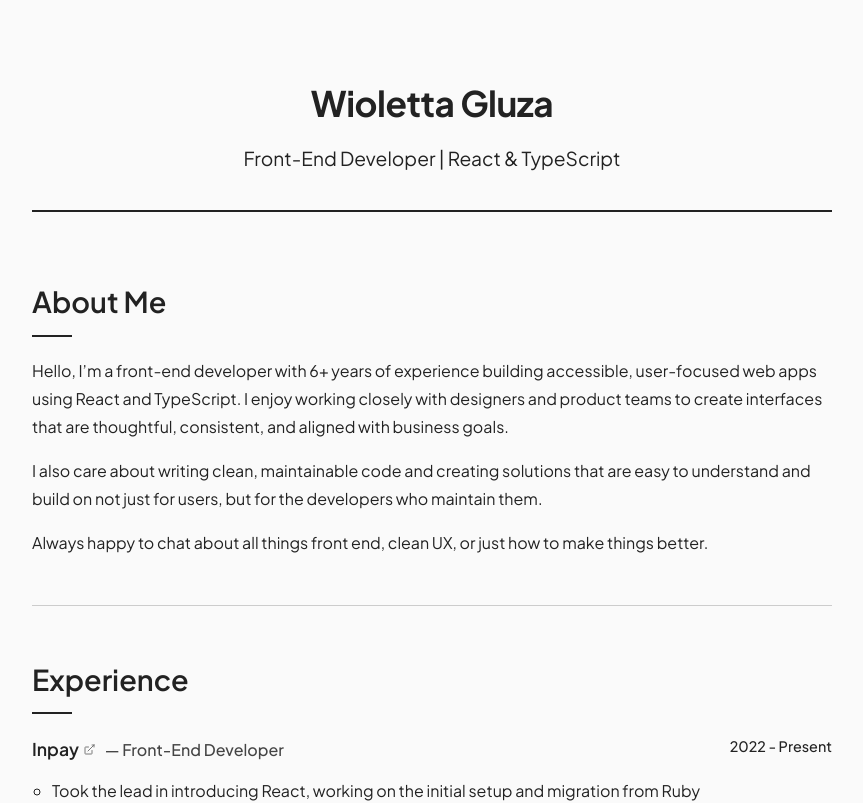
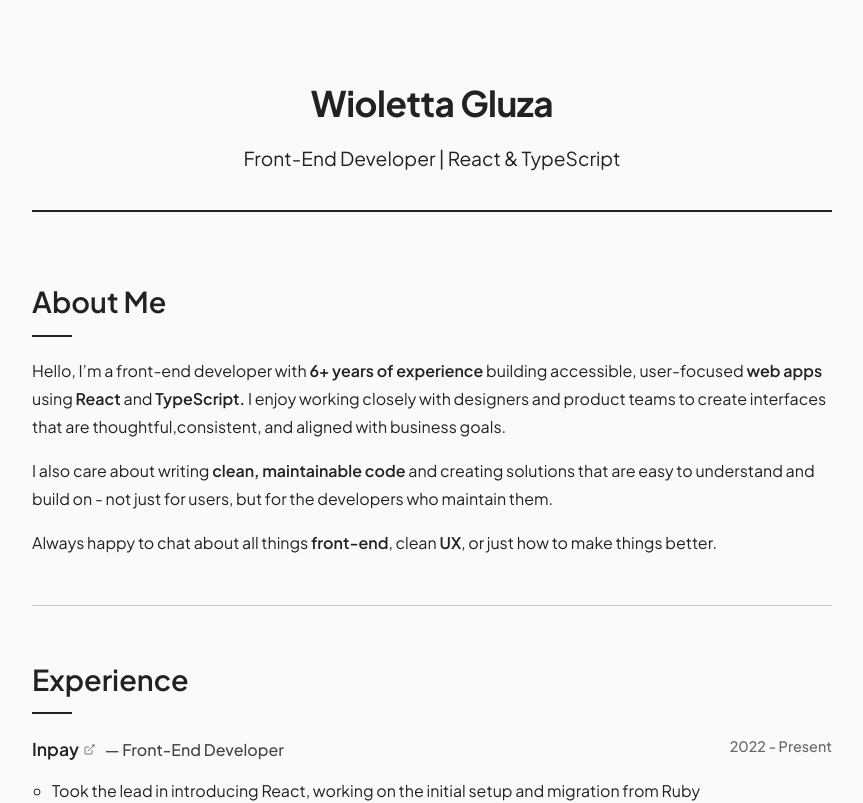
Before and after one commit to w-gluza/portfolio, a Next.js app: page / in a window 1280 px wide. Shown: the top 803 px of the page, without its empty margins (208-1071 px from the left). Built offline with nearby package versions, Linux system fonts and the light colour scheme.

Commit message:
feat: add Highlight component and apply emphasis to key phrases

```diff
--- /dev/null
+++ b/app/common/Highlight/Highlight.module.css
@@ -0,0 +1,15 @@
+.base {
+  color: var(--color-black);
+  font-weight: var(--weight-semibold);
+}
+
+.underline {
+  text-decoration: underline;
+  text-underline-offset: 2px;
+}
+
+.caps {
+  text-transform: uppercase;
+  letter-spacing: 0.05em;
+  font-weight: var(--weight-semibold);
+}
--- /dev/null
+++ b/app/common/Highlight/Highlight.tsx
@@ -0,0 +1,17 @@
+import { ReactNode } from "react";
+import clsx from "clsx";
+import styles from "./Highlight.module.css";
+
+type HighlightProps = {
+  children: ReactNode;
+  className?: string;
+  variant?: "base" | "underline" | "caps";
+};
+
+export const Highlight = ({
+  children,
+  className,
+  variant = "base",
+}: HighlightProps) => {
+  return <span className={clsx(styles[variant], className)}>{children}</span>;
+};
--- a/app/common/index.ts
+++ b/app/common/index.ts
@@ -1,5 +1,6 @@
 export { ExternalLink } from "./ExternalLink/ExternalLink";
 export { ExternalLinkIcon } from "./ExternalLinkIcon/ExternalLinkIcon";
 export { Heading } from "./Heading/Heading";
+export { Highlight } from "./Highlight/Highlight";
 export { Tag } from "./Tag/Tag";
 export { PageContainer, Article, Main } from "./Layout";
--- a/app/components/about/About.tsx
+++ b/app/components/about/About.tsx
@@ -1,24 +1,28 @@
-import { Heading, Article } from "../../common";
+import { Heading, Article, Highlight } from "../../common";
 
 export const About = () => (
   <Article>
     <Heading level={2}>About Me</Heading>
     <p>
-      <p>
-        Hello, I’m a front-end developer with 6+ years of experience building
-        accessible, user-focused web apps using React and TypeScript. I enjoy
-        working closely with designers and product teams to create interfaces
-        that are thoughtful, consistent, and aligned with business goals.
-      </p>
-      <p>
-        I also care about writing clean, maintainable code and creating
-        solutions that are easy to understand and build on not just for users,
-        but for the developers who maintain them.
-      </p>
-      <p>
-        Always happy to chat about all things front end, clean UX, or just how
-        to make things better.
-      </p>
+      Hello, I’m a front-end developer with{" "}
+      <Highlight>6+ years of experience</Highlight> building accessible,
+      user-focused <Highlight>web apps</Highlight> using
+      <Highlight> React </Highlight> and <Highlight> TypeScript. </Highlight> I
+      enjoy working closely with designers and product teams to create
+      interfaces that are thoughtful,consistent, and aligned with business
+      goals.
+    </p>
+
+    <p>
+      I also care about writing <Highlight>clean, maintainable code</Highlight>{" "}
+      and creating solutions that are easy to understand and build on - not just
+      for users, but for the developers who maintain them.
+    </p>
+
+    <p>
+      Always happy to chat about all things <Highlight> front-end</Highlight>,
+      clean
+      <Highlight> UX</Highlight>, or just how to make things better.
     </p>
   </Article>
 );
--- a/app/components/experience/Experience.module.css
+++ b/app/components/experience/Experience.module.css
@@ -60,7 +60,7 @@
 
 .period {
   font-size: 0.9rem;
-  color: var(--color-gray-500);
+  color: var(--color-gray-600);
   font-weight: var(--weight-medium);
 }
 
--- a/app/data/experience.ts
+++ b/app/data/experience.ts
@@ -35,7 +35,7 @@ export const experience: ExperienceEntry[] = [
       "TypeScript",
       "Documentation",
       "Agile",
-      "Cross-team Collaboration",
+      "Cross-functional team",
     ],
   },
   {
@@ -53,7 +53,7 @@ export const experience: ExperienceEntry[] = [
       "Redux",
       "Material UI",
       "API Integration",
-      "Cross-functional Collaboration",
+      "Cross-functional team",
     ],
   },
 ];
```
